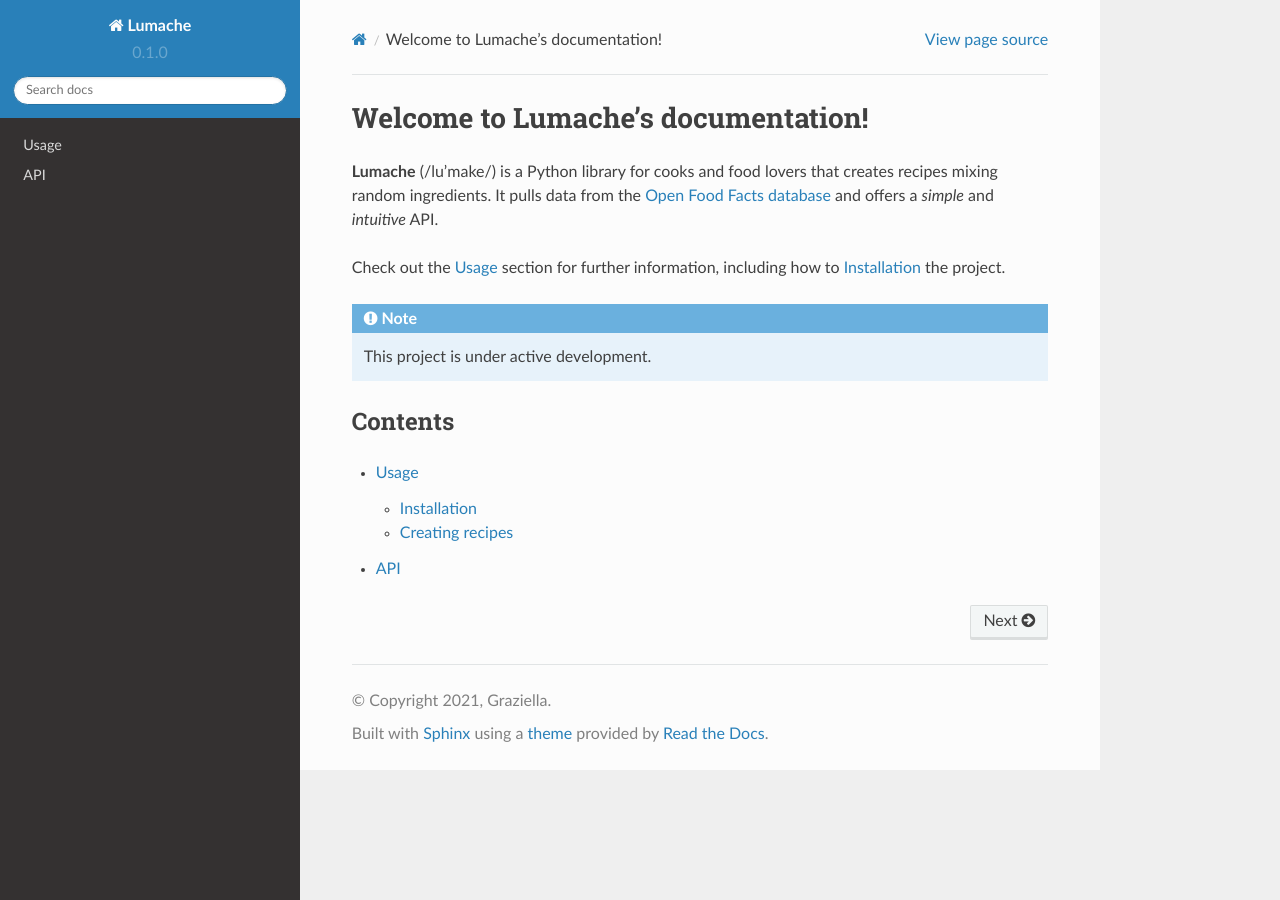
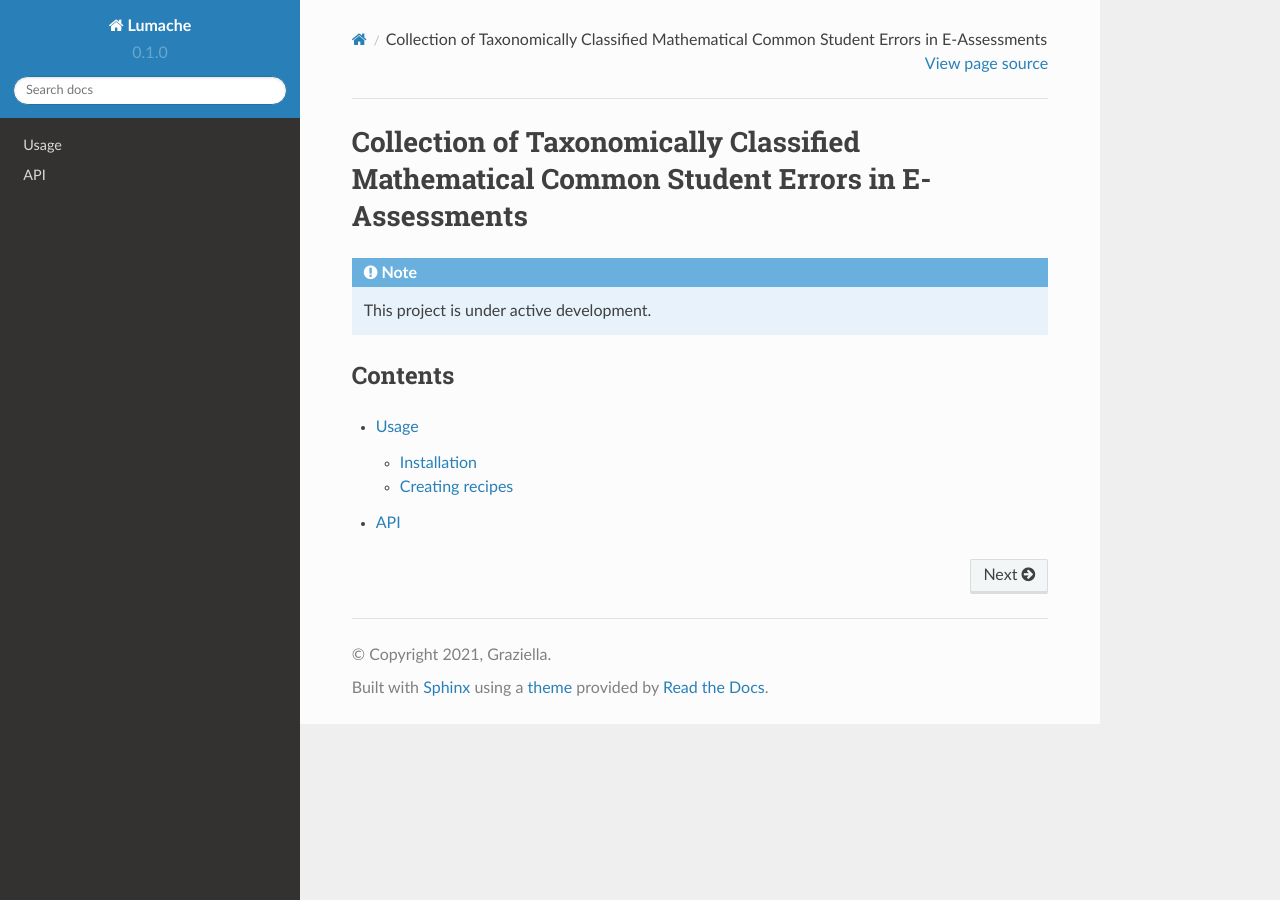
Before and after one commit to indunilsikurajapathi/MCSEBank, a Sphinx documentation site: the page built from docs/source/index.rst, in a window 1280 px wide. Built offline with Sphinx 7.4.7 and the Read the Docs theme 2.0.0, drawn with Linux system fonts in a browser that asks for light colours.

Commit message:
Update index.rst

```diff
--- a/docs/source/index.rst
+++ b/docs/source/index.rst
@@ -1,13 +1,5 @@
-Welcome to Lumache's documentation!
-===================================
-
-**Lumache** (/lu'make/) is a Python library for cooks and food lovers
-that creates recipes mixing random ingredients.
-It pulls data from the `Open Food Facts database <https://world.openfoodfacts.org/>`_
-and offers a *simple* and *intuitive* API.
-
-Check out the :doc:`usage` section for further information, including
-how to :ref:`installation` the project.
+Collection of Taxonomically Classified Mathematical Common Student Errors in E-Assessments
+==========================================================================================
 
 .. note::
 
```
